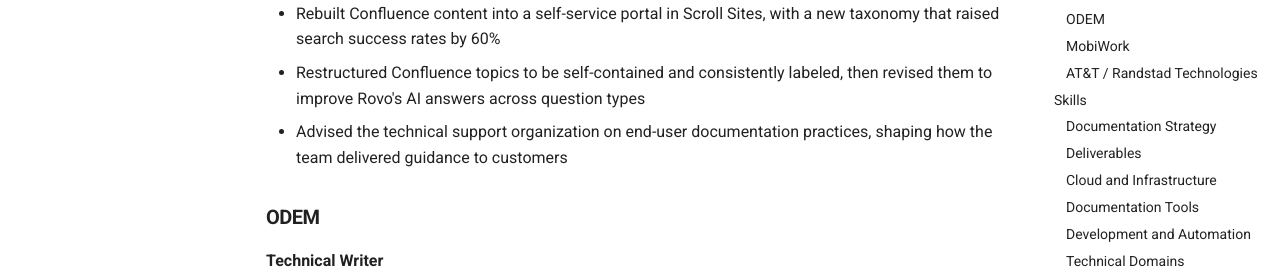
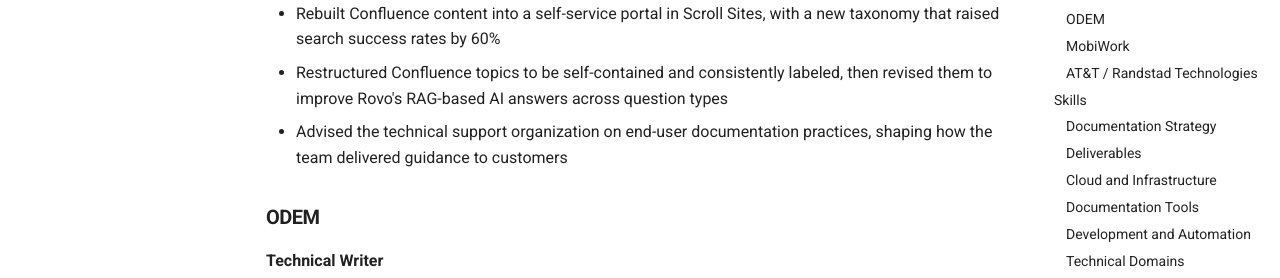
Before and after one commit to jslavin-docs/jslavin-docs.github.io, an MkDocs documentation site: the page built from docs/resume.md, in a window 1280 px wide and 900 px high, scrolled down 1244 px. Shown: the part 197-475 px from the top of the window. Built offline with MkDocs 1.6.1 and Material for MkDocs 9.7.7, drawn with Linux system fonts in a browser that asks for light colours; comment, search, counter and statistics services are not loaded; some of the changed text lies outside the part shown.

Commit message:
Update resume.md

```diff
--- a/docs/resume.md
+++ b/docs/resume.md
@@ -40,7 +40,7 @@
 - Documented the OpenAPI specification behind the interactive API reference and SDK generation, reducing partner integration time from weeks to days
 - Authored the migration guides that moved 250+ enterprises off GCP IoT Core onto ClearBlade, cutting support tickets by 30%
 - Rebuilt Confluence content into a self-service portal in Scroll Sites, with a new taxonomy that raised search success rates by 60%
-- Restructured Confluence topics to be self-contained and consistently labeled, then revised them to improve Rovo's AI answers across question types
+- Restructured Confluence topics to be self-contained and consistently labeled, then revised them to improve Rovo's RAG-based AI answers across question types
 - Advised the technical support organization on end-user documentation practices, shaping how the team delivered guidance to customers
 
 ### ODEM
@@ -92,7 +92,7 @@
 
 ### Technical Domains
 
-Cloud and Edge Computing · IoT · API Integration · Cybersecurity · IAM · Zero Trust Architecture · Cloud Networking · GenAI
+Cloud and Edge Computing · IoT · API Integration · Cybersecurity · IAM · Zero Trust Architecture · Cloud Networking · GenAI · RAG
 
 ### Methodologies
 
```
